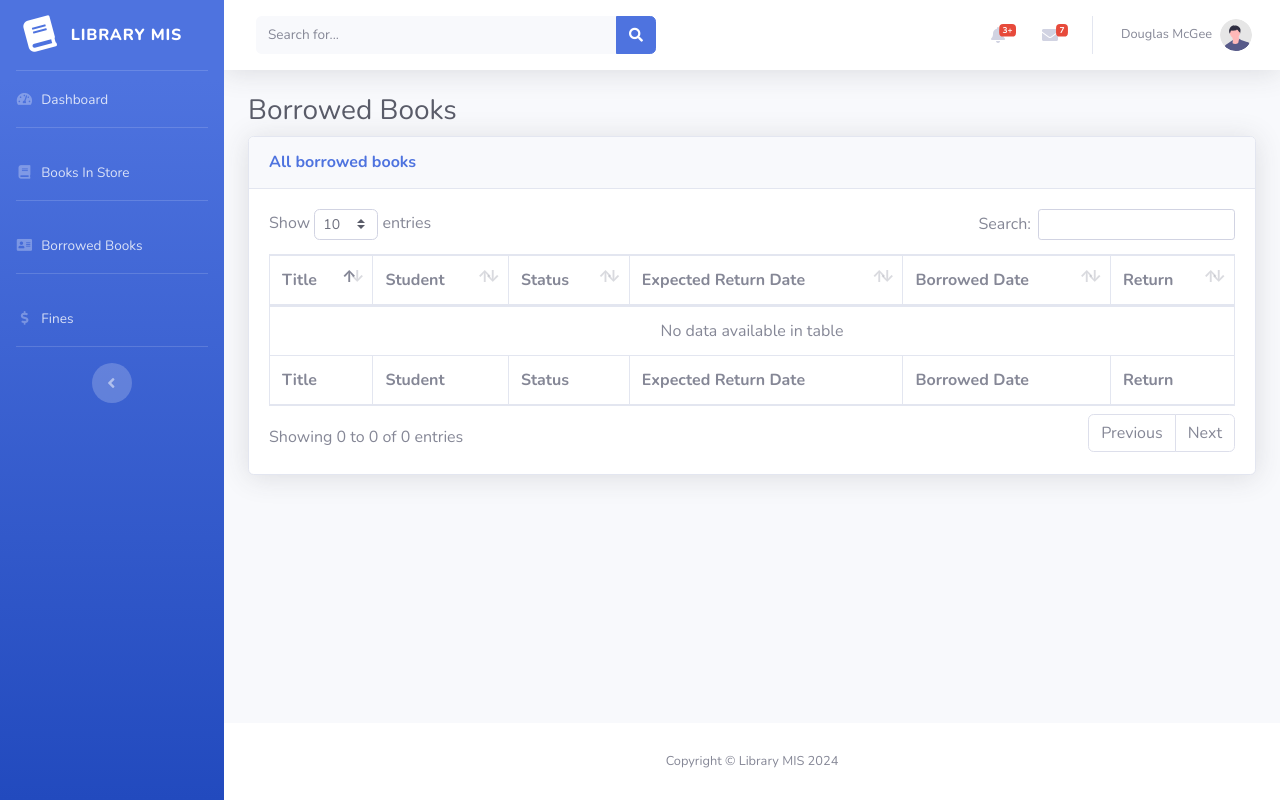
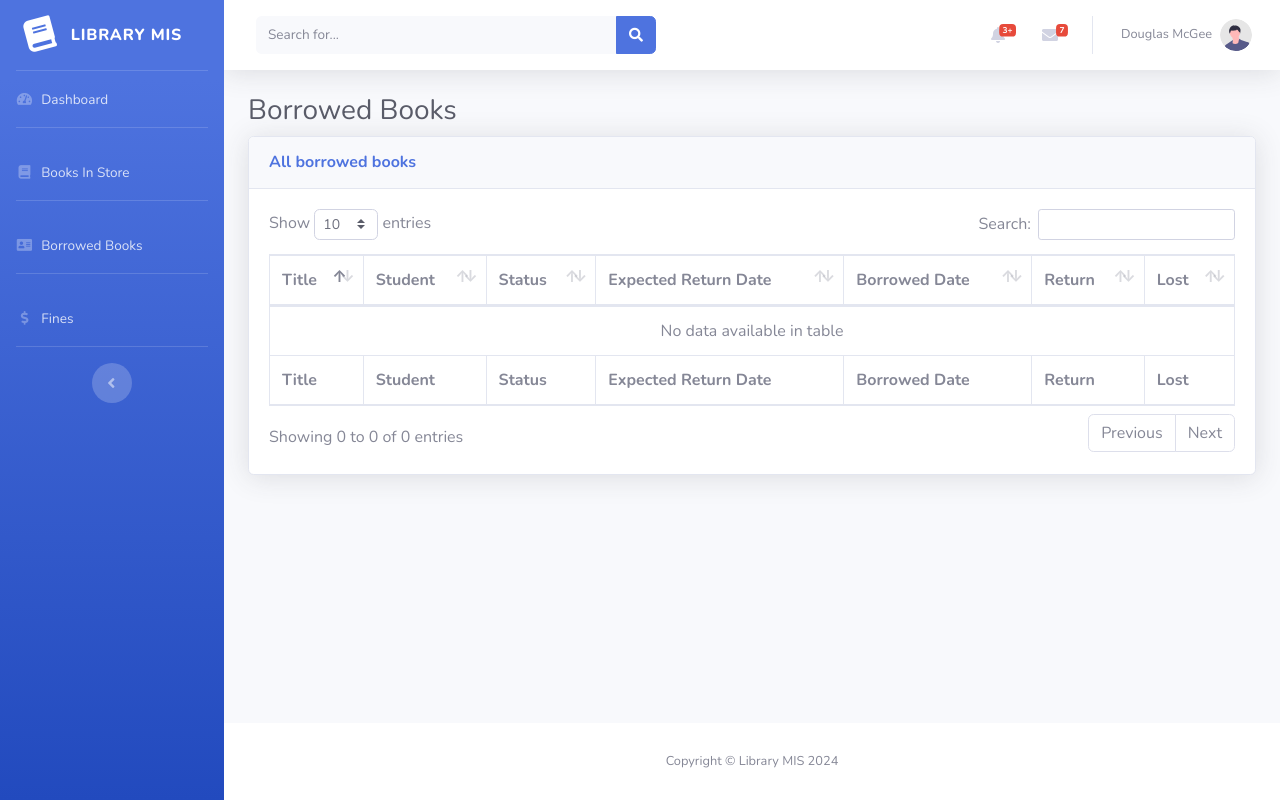
Before and after one commit to alatysavage254/Library-MIS, a Django app: page /borrowed/books in a window 1280 px wide. Run offline with Django 5.2, Linux system fonts and the light colour scheme; the visitor is signed in with stand-in values (Sample User, id 1); data that the repository does not hold is empty; some libraries are stand-ins or nearby versions.

Commit message:
Add lost books and flash colors

```diff
--- a/library_project/urls.py
+++ b/library_project/urls.py
@@ -34,5 +34,6 @@ urlpatterns = [
     path('bar-chart', views.bar_chart, name='bar_chart'),
     path('login', views.login_page, name='login'),
     path('logout', views.logout_page, name='logout'),
+    path('lost/book/<int:id>', views.lost_book, name='lost_book'),
     path('admin/', admin.site.urls),
 ]
--- a/main/views.py
+++ b/main/views.py
@@ -25,7 +25,7 @@ def books_in_store(request):
 
 @login_required
 def borrowed_books(request):
-    borrowed = Transaction.objects.all()
+    borrowed = Transaction.objects.filter(status='BORROWED')
     return render(request, 'borrowed_books.html', {"borrowed_items": borrowed})
 
 @login_required
@@ -195,3 +195,12 @@ def login_page(request):
 def logout_page(request):
     logout(request)
     return redirect('login')
+
+@login_required
+def lost_book(request, id):
+    transactions = Transaction.objects.get(id=id)
+    transactions.status = 'LOST'
+    transactions.return_date = date.today()
+    transactions.save()
+    messages.error(request, 'Book registered as lost!')
+    return redirect('borrowed_books')
--- a/templates/borrowed_books.html
+++ b/templates/borrowed_books.html
@@ -31,6 +31,7 @@
                         <th>Expected Return Date</th>
                         <th>Borrowed Date</th>
                         <th>Return</th>
+                        <th>Lost</th>
                     </tr>
                     </thead>
                     <tfoot>
@@ -41,6 +42,7 @@
                         <th>Expected Return Date</th>
                         <th>Borrowed Date</th>
                         <th>Return</th>
+                        <th>Lost</th>
                     </tr>
                     </tfoot>
                     <tbody>
@@ -52,7 +54,10 @@
                             <td>{{ item.expected_return_date | date:"d-m-Y" }}</td>
                             <td>{{ item.created_at | date:"d-m-Y" }}</td>
                             <td>
-                                <a href="{%  url 'return_book' item.id %}" class="btn btn-outline-dark btn-sm">Return</a>
+                                <a href="{% url 'return_book' item.id %}" class="btn btn-outline-dark btn-sm">Return</a>
+                            </td>
+                            <td>
+                                <a href="{% url 'lost_book' item.id %}" class="btn btn-outline-danger btn-sm">Lost</a>
                             </td>
                         </tr>
                     {% endfor %}
--- a/templates/master.html
+++ b/templates/master.html
@@ -391,10 +391,10 @@
             <!-- Begin Page Content -->
             <div class="container-fluid">
                 {% for message in messages %}
-                   <div class="card mb-4 py-3 border-left-primary">
-                                <div class="card-body">
-                                    {{message}}
-                                </div>
+                   <div class="card mb-4 py-3 border-left-{{ message.tags }}">
+                        <div class="card-body text-{{ message.tags }}">
+                            {{message}}
+                        </div>
                    </div>
                 {% endfor %}
 
```
Also changed, not shown: library_project/settings.py (+5 -5 lines).
